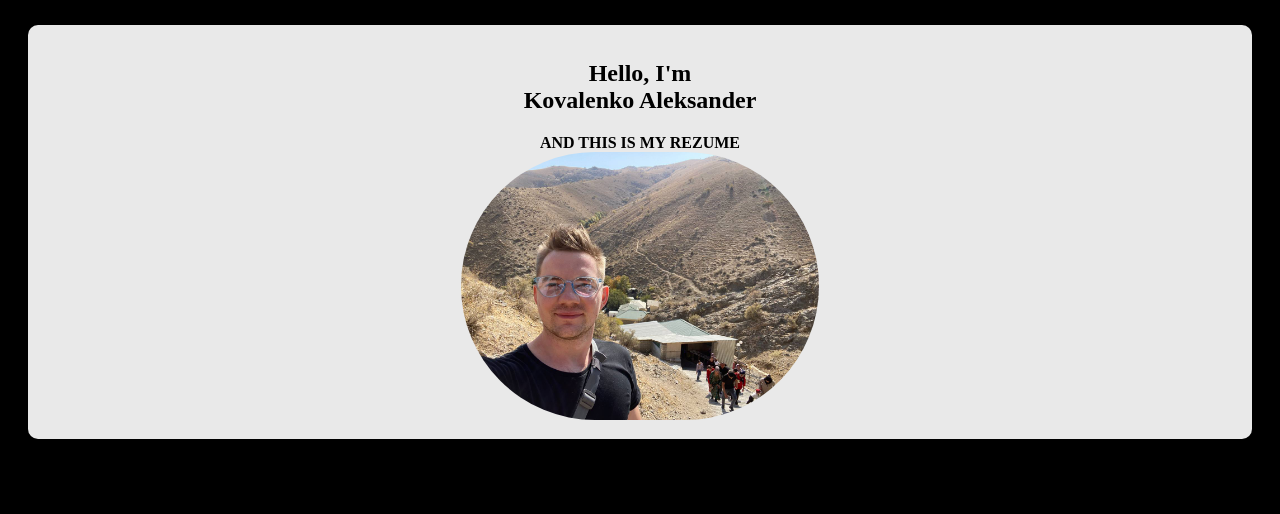
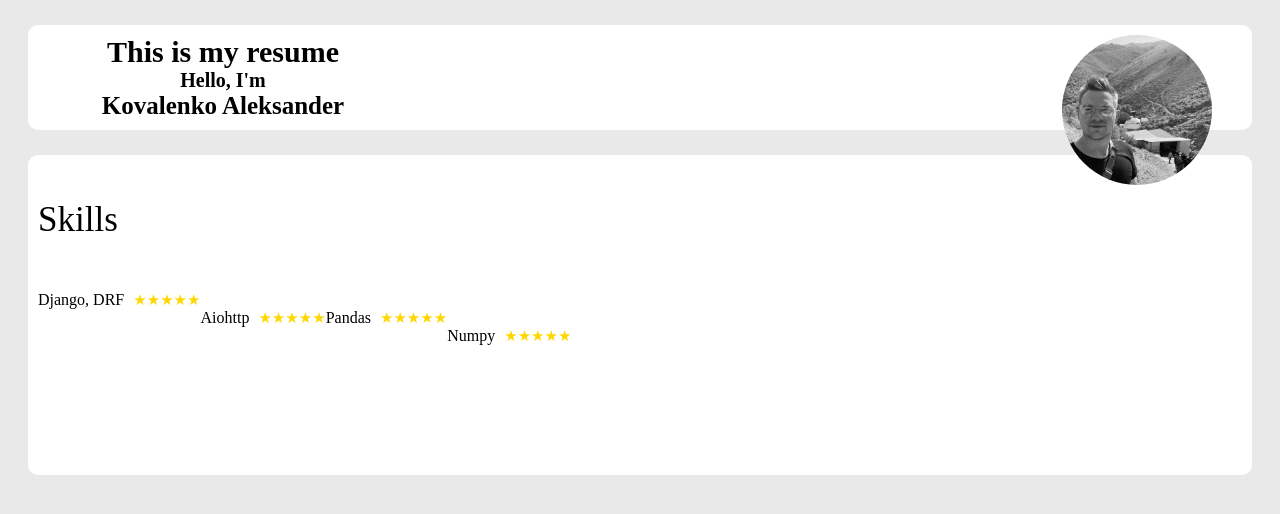
Before and after one commit to 7eleron/MySite, a Django app: page / in a window 1280 px wide. Shown: the top 514 px of the page. Run offline with Django 4.2, Linux system fonts and the light colour scheme; data comes from the database, SQL or seed files in the repository; some web fonts are replaced.

Commit message:
add head site

```diff
--- a/MySite/MySite/settings.py
+++ b/MySite/MySite/settings.py
@@ -116,11 +116,12 @@ USE_TZ = True
 
 # Static files (CSS, JavaScript, Images)
 # https://docs.djangoproject.com/en/4.0/howto/static-files/
+
+STATIC_URL = '127.0.0.1:8000/static/'
+STATIC_ROOT = os.path.join(BASE_DIR, 'static')
 STATICFILES_DIRS = [
     BASE_DIR / "MySite/static",
 ]
-STATIC_URL = 'static/'
-STATIC_ROOT = os.path.join(BASE_DIR, 'static')
 
 MEDIA_URL = 'media/'
 MEDIA_ROOT = os.path.join(BASE_DIR, 'media')
--- /dev/null
+++ b/MySite/MySite/static/style.css
@@ -0,0 +1,71 @@
+body {
+    background-color: #e9e9e9;
+    font-family: 'Nunito Sans';
+}
+.pt-1 {
+    background-color: white;
+    border-radius: 10px;
+    margin: 25px 20px 10px 20px;
+    padding: 10px;
+}
+.pt-2 {
+    background-color: white;
+    border-radius: 10px;
+    margin: 25px 20px 10px 20px;
+    padding: 10px;
+    height: 300px;
+}
+.head-block {
+    display: inline-block;
+}
+.text-head {
+    color: black;
+    width: 350px;
+    height: auto;
+    float: top;
+    text-align: center;
+    margin-left: 10px;
+}
+.head-hi{
+    font-size: 20px;
+}
+.head-name{
+    font-size: 25px;
+}
+.head-resum{
+    font-size: 30px;
+    font-family: 'Old English Five';
+}
+.img-head {
+    filter: grayscale(100%);
+    width: 150px;
+    height: 150px;
+    float: right;
+    margin-right: 30px;
+}
+#img-head {
+    width: 100%;
+    height: 100%;
+    object-fit: cover;
+    border-radius: 50%;
+}
+.skills {
+    float: left;
+}
+.name-skills {
+    font-size: 35px;
+}
+.simple-rating {
+    position: relative;
+    font-size: 15px;
+    display: inline-block;
+    color: gold;
+    margin-left: 5px;
+}
+.simple-rating::before {
+    content: '★★★★★';
+}
+.pt-2 p{
+    color: black;
+    display: inline-block;
+}
--- a/MySite/MySite/urls.py
+++ b/MySite/MySite/urls.py
@@ -18,8 +18,11 @@ from django.urls import path
 from django.conf.urls.static import static
 from django.conf import settings
 from crm import views
+from django.contrib.staticfiles.urls import staticfiles_urlpatterns
 
 urlpatterns = [
     path('admin/', admin.site.urls),
     path('', views.resume_page),
-] + static(settings.MEDIA_URL, document_root=settings.MEDIA_ROOT)
+        ] + static(settings.MEDIA_URL, document_root=settings.MEDIA_ROOT)
+
+urlpatterns += staticfiles_urlpatterns()
--- a/MySite/templates/index.html
+++ b/MySite/templates/index.html
@@ -3,50 +3,49 @@
 <html lang="en">
 <head>
     <meta charset="UTF-8">
+    <link href="{% static 'style.css' %}" rel="stylesheet">
+    <link href="http://fonts.cdnfonts.com/css/old-english-five" rel="stylesheet">
     <title>Resume</title>
 </head>
-<body bgcolor="black">
-<center>
-    <div class="pt-5">
-        <div class="text-head-block text-head" style="font-color: black;">
-            <h2 class="text-head">Hello, I'm <br><strong class="text-head">Kovalenko Aleksander</strong></h2>
-            <strong class="text-head">AND THIS IS MY REZUME</strong>
-        </div>
-        <div class="img-head">
-            <img id="img-head" src="{{ imagehead.myimag.url }}" style="left: 0;">
+<body>
+
+<div class="pt-1">
+    <div class="head-block text-head">
+        <strong class="head-resum">This is my resume</strong>
+        <br><strong class="head-hi">Hello, I'm</strong>
+        <br><strong class="head-name">Kovalenko Aleksander</strong>
+    </div>
+    <div class="head-block img-head">
+        <img id="img-head" src="{{ imagehead.myimag.url }}">
+    </div>
+</div>
+<div class="pt-2">
+    <p class="name-skills">Skills</p>
+    <br>
+    <div class="skills">
+        <p>Django, DRF</p>
+        <div class="simple-rating">
         </div>
     </div>
-</center>
+    <br>
+    <div class="skills">
+        <p>Aiohttp</p>
+        <div class="simple-rating">
+        </div>
+    </div>
+    <div class="skills">
+        <p>Pandas</p>
+        <div class="simple-rating">
+        </div>
+    </div>
+    <br>
+    <div class="skills">
+        <p>Numpy</p>
+        <div class="simple-rating">
+        </div>
+    </div>
+</div>
+
+
 </body>
-<style>
-
-    .pt-5 {
-        display: block;
-        background-color: #e9e9e9;
-        list-style-type: none;
-        border-radius: 10px;
-        margin: 25px 20px 10px 20px;
-        padding: 15px 15px 15px 15px;
-    }
-    .text-head {
-        display: block-inline;
-        color: black;
-        font-family: 'Nunito Sans';
-        font-weight: 200px;
-    }
-    .d-block {
-        font-style: normal;
-        font-size: 50px;
-    }
-    .fadeInUp {
-        word-spacing: 5px;
-    }
-    #img-head {
-        width: 30%;
-        border-radius: 200px;
-    }
-    .img-head {
-        display: block-inline;
-    }
-</style>
 </html>
```
Also changed, not shown: MySite/crm/models.py (line endings or trailing spaces), 1 other file.
